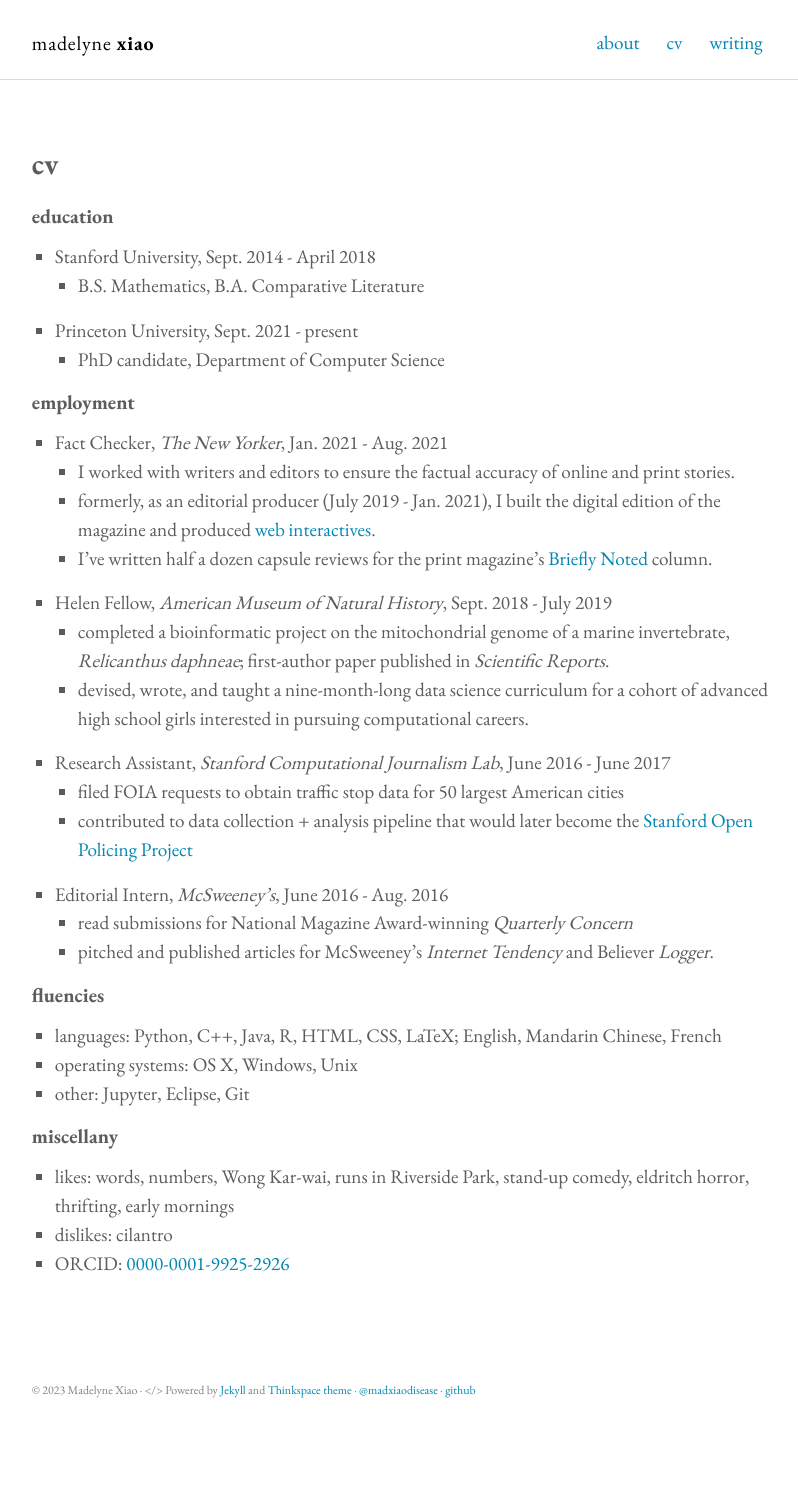
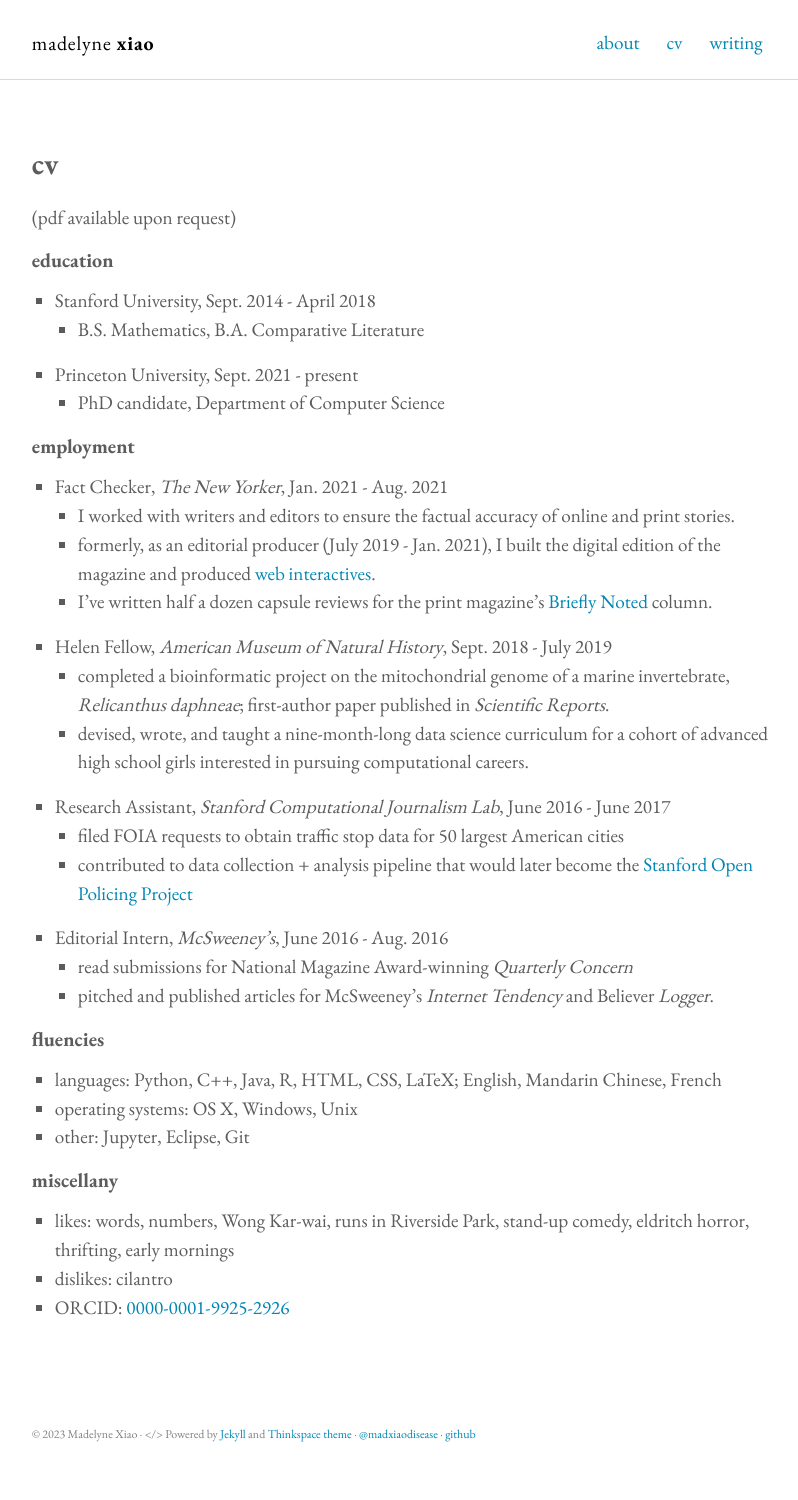
Before and after one commit to madelyne/madelyne.github.io, a Jekyll site: the page built from cv.md, in a window 1280 px wide. Shown: the whole page, without its empty margins (237-1035 px from the left). Built offline with Jekyll 4.4.1, drawn with Linux system fonts in a browser that asks for light colours; before the commit the page ends 1456 px from its top, so only the background shows below that.

Commit message:
update CV

```diff
--- a/cv.md
+++ b/cv.md
@@ -3,6 +3,8 @@ layout: page
 title: cv
 permalink: /cv/
 ---
+
+(pdf available upon request)
 
 #### education
 * Stanford University, Sept. 2014 - April 2018
```
